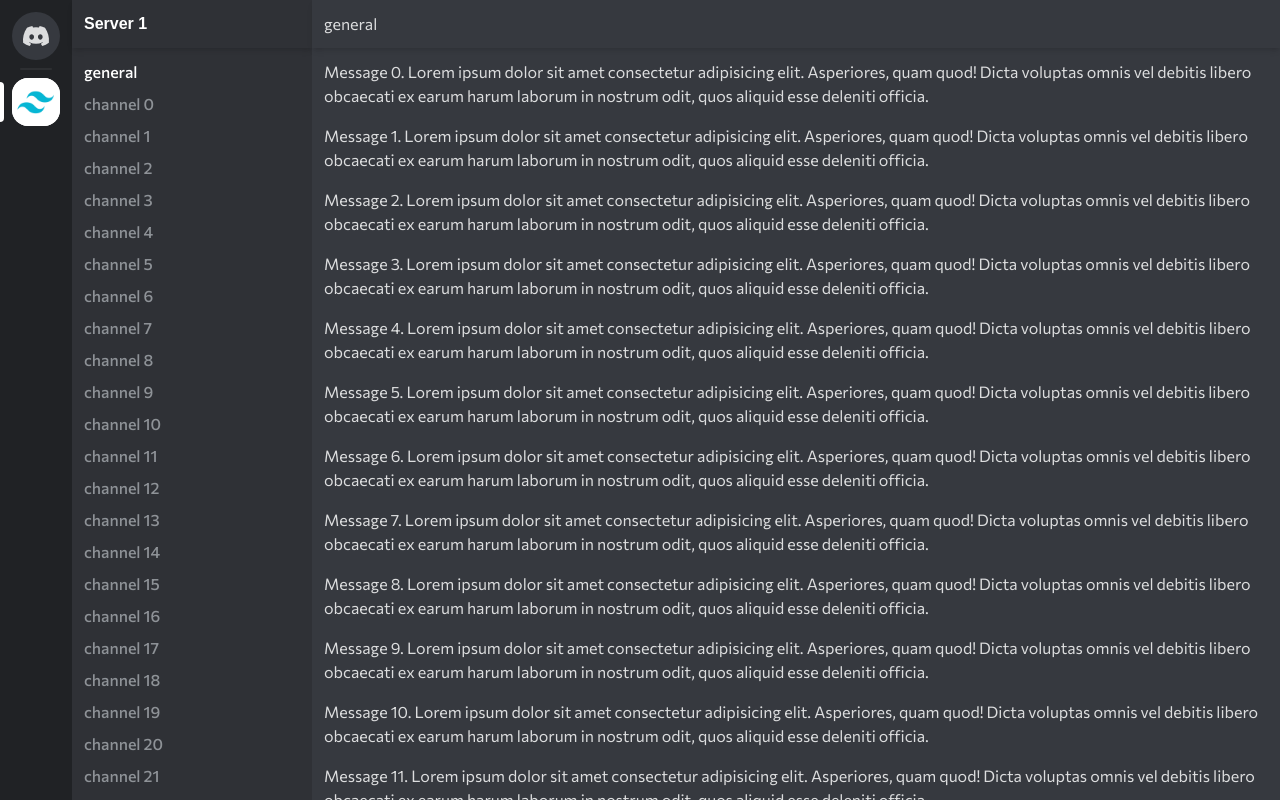
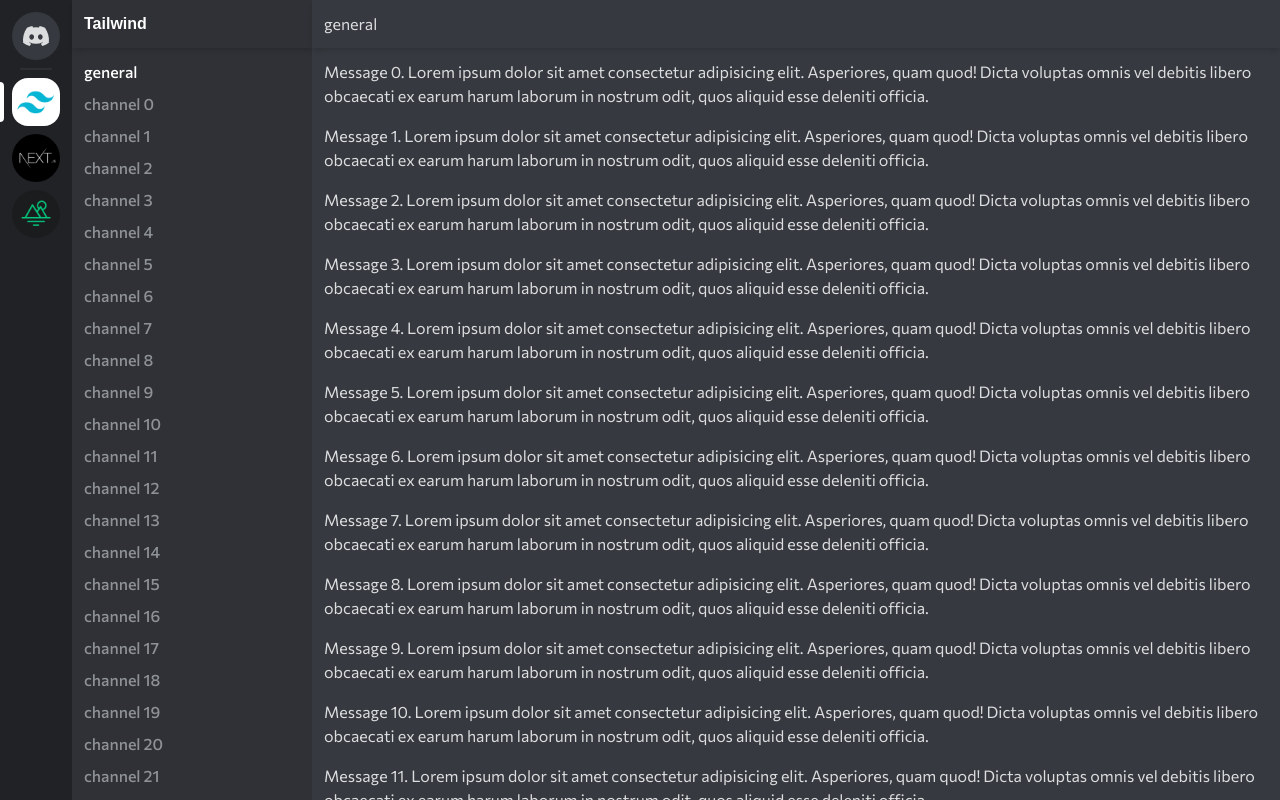
Before and after one commit to ndstephens/tailwind-mastery, a Next.js app: page /servers/1 in a window 1280 px wide. Built offline with nearby package versions, Linux system fonts and the light colour scheme; a web font is replaced by a local one.

Commit message:
render server pages dynamically, update ServerLink styles

```diff
--- a/app/layout.tsx
+++ b/app/layout.tsx
@@ -1,10 +1,11 @@
 import { PropsWithChildren } from 'react';
 import { Commissioner, Alexandria } from 'next/font/google';
+import Image from 'next/image';
 import ServerLink from '@/components/ServerLink';
 import DiscordIcon from '@/components/DiscordIcon';
 
+import { servers } from '@/lib/config/servers';
 import './globals.css';
-import Image from 'next/image';
 
 const alexandria = Alexandria({
   subsets: ['latin'],
@@ -27,18 +28,20 @@ export default function RootLayout({ children }: PropsWithChildren) {
         <main>
           <div className="flex h-screen text-gray-100">
             <div className="space-y-2 overflow-y-scroll bg-gray-900 p-3">
-              <ServerLink href="/" discord>
+              <ServerLink href="/" dashboard>
                 <DiscordIcon className="h-5 w-7" />
               </ServerLink>
               <hr className="mx-2 rounded border-t-2 border-t-white/[.06]" />
-              <ServerLink href="/servers/1">
+              {servers.map((server) => (
+                <ServerLink key={server.id} href={`/servers/${server.id}`}>
                   <Image
                     fill
                     className="object-cover"
-                  src="/servers/tailwind.png"
+                    src={`/servers/${server.img}`}
                     alt="icon of server"
                   />
                 </ServerLink>
+              ))}
             </div>
             {children}
           </div>
--- a/app/servers/1/page.tsx
+++ b/app/servers/[sid]/page.tsx
@@ -1,9 +1,17 @@
-export default function Server() {
+import { servers } from '@/lib/config/servers';
+
+export default function Server({ params }: { params: { sid: string } }) {
+  const server = servers.find((server) => server.id.toString() === params.sid);
+
+  if (!server) {
+    return <div>Server not found</div>;
+  }
+
   return (
     <>
       <div className="flex w-60 flex-col bg-gray-800">
         <div className="flex h-12 items-center px-3 font-title font-semibold text-white shadow-md">
-          Server 1
+          {server.name}
         </div>
         <div className="flex-1 space-y-2 overflow-y-scroll p-3 font-medium text-gray-300">
           <p className="text-white">general</p>
--- a/components/ServerLink/index.tsx
+++ b/components/ServerLink/index.tsx
@@ -23,45 +23,39 @@ const iconStyles = cva(
         true: 'rounded-2xl',
         false: 'rounded-[24px] group-hover:rounded-2xl',
       },
-      server: {
-        discord: '',
-        other: '',
+      dashboard: {
+        true: '',
+        false: '',
       },
     },
     compoundVariants: [
       {
-        server: 'discord',
+        dashboard: true,
         active: true,
         className: 'bg-brand text-white',
       },
       {
-        server: 'discord',
+        dashboard: true,
         active: false,
         className:
           'bg-gray-700 text-gray-100 group-hover:bg-brand group-hover:text-white',
-      },
-      {
-        server: 'other',
-        active: [true, false],
-        className: 'bg-white text-gray-800',
       },
     ],
   }
 );
 
 type ServerLinkProps = {
-  discord?: boolean;
+  dashboard?: boolean;
 } & LinkProps &
   PropsWithChildren;
 
 export default function ServerLink({
-  discord = false,
+  dashboard = false,
   href,
   children,
 }: ServerLinkProps) {
   const pathname = usePathname();
   const isActive = pathname === href;
-  const server = discord ? 'discord' : 'other';
 
   return (
     <Link href={href} className="group relative block">
@@ -69,7 +63,7 @@ export default function ServerLink({
         <div className={indicatorStyles({ active: isActive })} />
       </div>
       <div className="group-active:translate-y-px">
-        <div className={iconStyles({ active: isActive, server })}>
+        <div className={iconStyles({ active: isActive, dashboard })}>
           {children}
         </div>
       </div>
--- /dev/null
+++ b/lib/config/servers.ts
@@ -0,0 +1,17 @@
+export const servers = [
+  {
+    id: 1,
+    name: 'Tailwind',
+    img: 'tailwind.png',
+  },
+  {
+    id: 2,
+    name: 'Next',
+    img: 'next.png',
+  },
+  {
+    id: 3,
+    name: 'Mirage',
+    img: 'mirage.png',
+  },
+];
```
Lines whose indentation alone changed are shown as unchanged.
